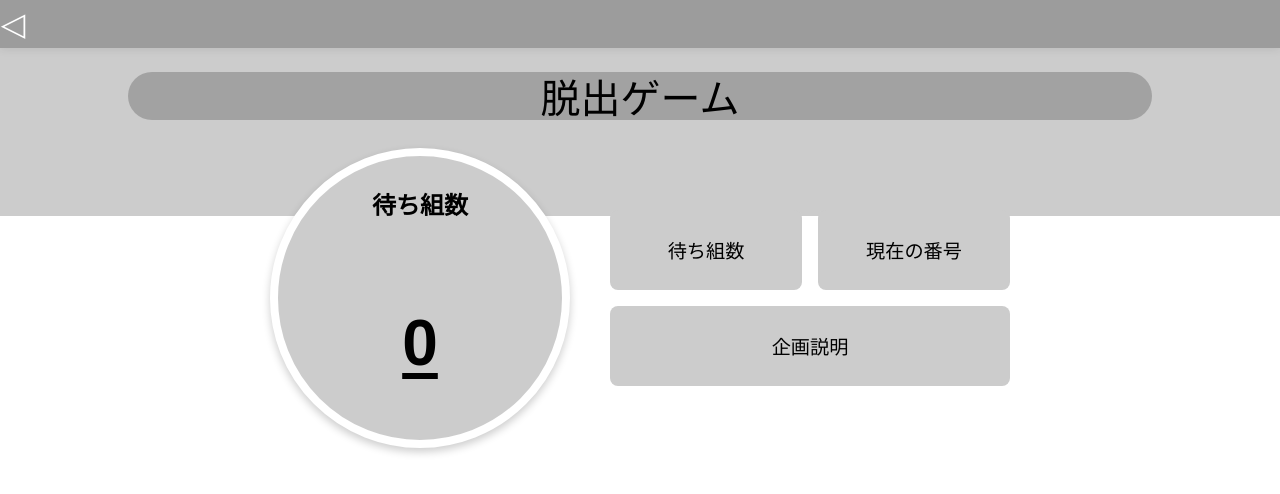
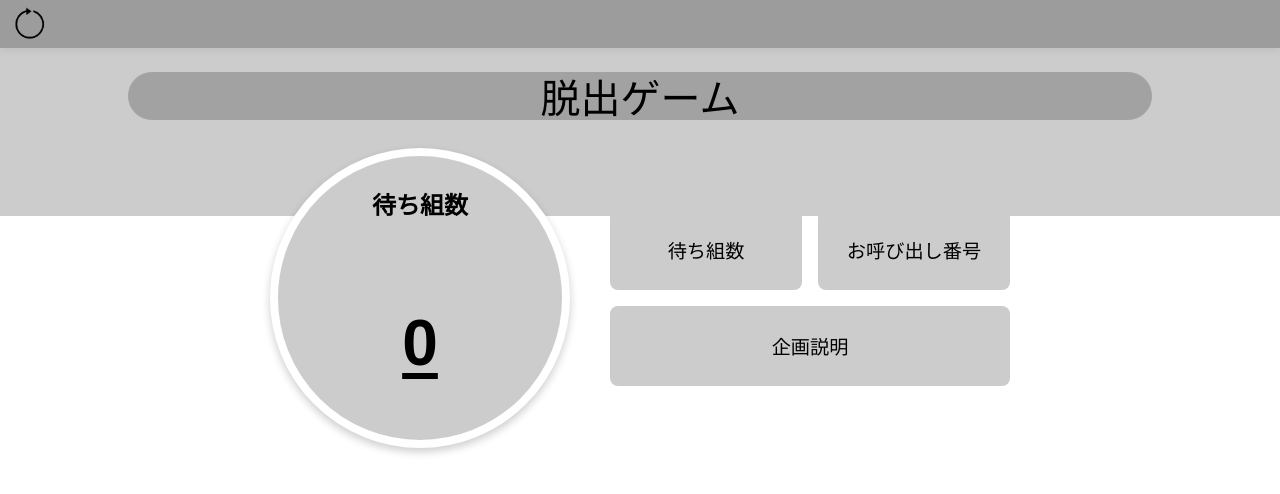
Before and after one commit to Nanami02100773/escape_game_front, a Next.js app: page /ticket_que in a window 1280 px wide. Shown: the top 494 px of the page. Built offline with nearby package versions, Linux system fonts and the light colour scheme; no server answers.

Commit message:
更新ボタンの追加

```diff
--- a/src/app/ticket_que/Header.tsx
+++ b/src/app/ticket_que/Header.tsx
@@ -4,9 +4,7 @@ function Header() {
 
   return (
     <>
-      <div className="header">
-        <button className="back-btn" aria-label="戻る">{'\u25C1'}</button>
-      </div>
+
     </>
   )
 }
--- a/src/app/ticket_que/page.css
+++ b/src/app/ticket_que/page.css
@@ -12,6 +12,32 @@
     align-items: center;
     justify-content: center;
     z-index: 1000;
+}
+
+.logo {
+  width: 40px;   /* お好みで調整 */
+  height: 40px;  /* お好みで調整 */
+  object-fit: contain;
+  margin-left: 10px;
+}
+
+.header {
+  position: fixed;
+  top: 0;
+  left: 0;
+  width: 100%;
+  height: 48px;
+  background:  #55555594;
+  color: #fff;
+  display: flex;
+  align-items: center;
+  justify-content: space-between;
+  padding: 0 0px;
+  box-shadow: 0 2px 8px rgba(0,0,0,0.08);
+  z-index: 1000;
+  font-size: 1.2rem;
+  font-weight: 600;
+  letter-spacing: 1px;
 }
 
 html, body, #root {
--- a/src/app/ticket_que/page.tsx
+++ b/src/app/ticket_que/page.tsx
@@ -18,6 +18,7 @@ const TicketQuePage: React.FC = () => {
     const [displayText, setDisplayText] = useState(waitGroupCount);
     const [showTitle, setShowTitle] = useState('待ち組数');
     const [showGroup, setShowGroup] = useState(true);
+    const [loading, setLoading] = useState(true); // 追加
 
     useEffect(() => {
         const fetchTickets = async () => {
@@ -27,6 +28,7 @@ const TicketQuePage: React.FC = () => {
 
                 // "未呼び出し"の数
                 const waitCount = data.filter(ticket => ticket.status === '未呼び出し').length;
+                console.log('Fetched tickets:', data);
                 setWaitGroupCount(waitCount);
 
                 // "呼び出し中"の最大番号
@@ -44,14 +46,25 @@ const TicketQuePage: React.FC = () => {
                 setWaitGroupCount(0);
                 setCurrentGroupNumber(0);
                 setDisplayText(0);
+            } finally {
+                setLoading(false); // 読み込み完了
             }
         };
         fetchTickets();
     }, []);
 
+    if (loading) {
+        return (
+            <div className="loading-message">
+                読み込み中...
+            </div>
+        );
+    }
     return (
         <div>
-            <Header />
+            <div className="header">
+                <img src="/reload_icon.png" alt="Logo" className="logo" onClick={() => window.location.reload()}/>
+            </div>
             <div className="title">脱出ゲーム</div>
             <div className="attraction-queue">
                 {showGroup && (
@@ -69,9 +82,9 @@ const TicketQuePage: React.FC = () => {
                                 }}>待ち組数</button>
 
                                 <button onClick={() => {
-                                    setShowTitle('現在の番号');
+                                    setShowTitle('お呼び出し番号');
                                     setDisplayText(currentGroupNumber);
-                                }}>現在の番号</button>
+                                }}>お呼び出し番号</button>
                             </div>
                             <div className="button-row">
                             <button className="full-width-button" onClick={() => setShowGroup(!showGroup)}>企画説明</button>
```
Also changed, not shown: public/reload_icon.png (added).
